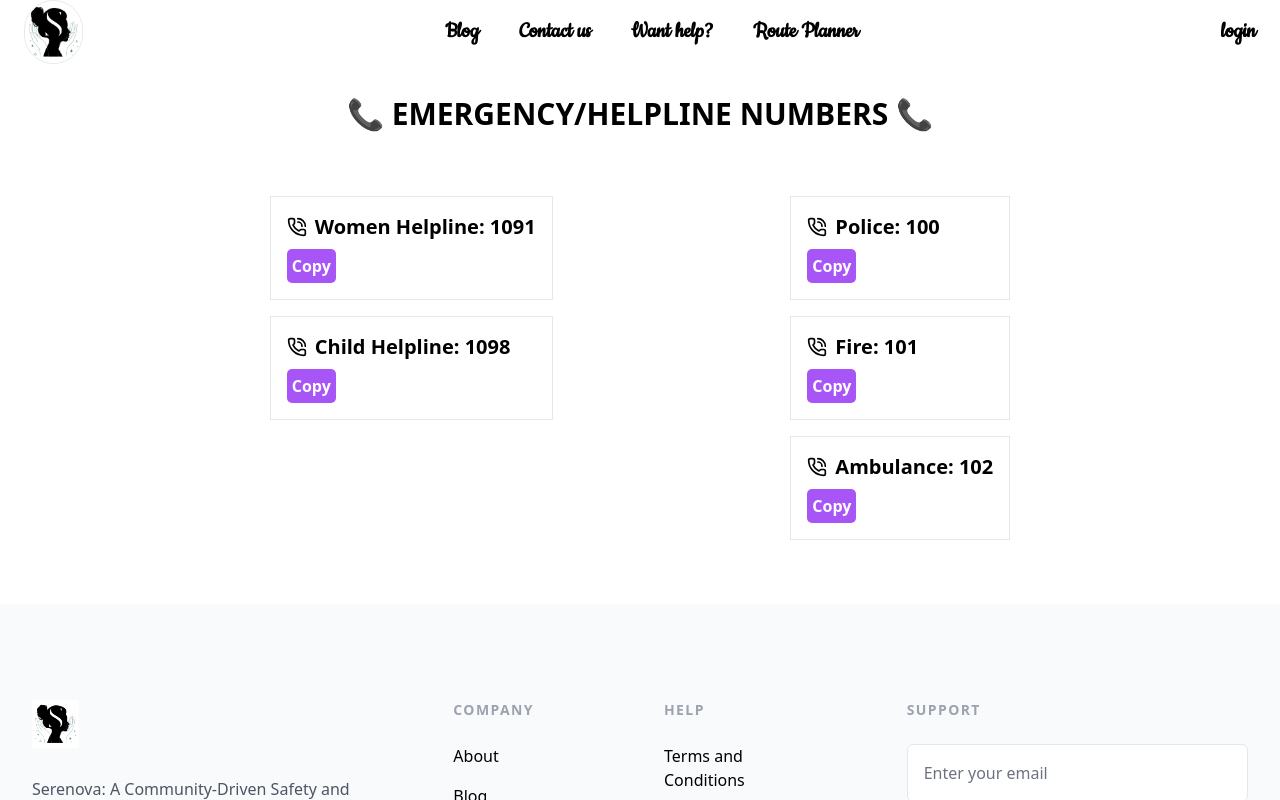
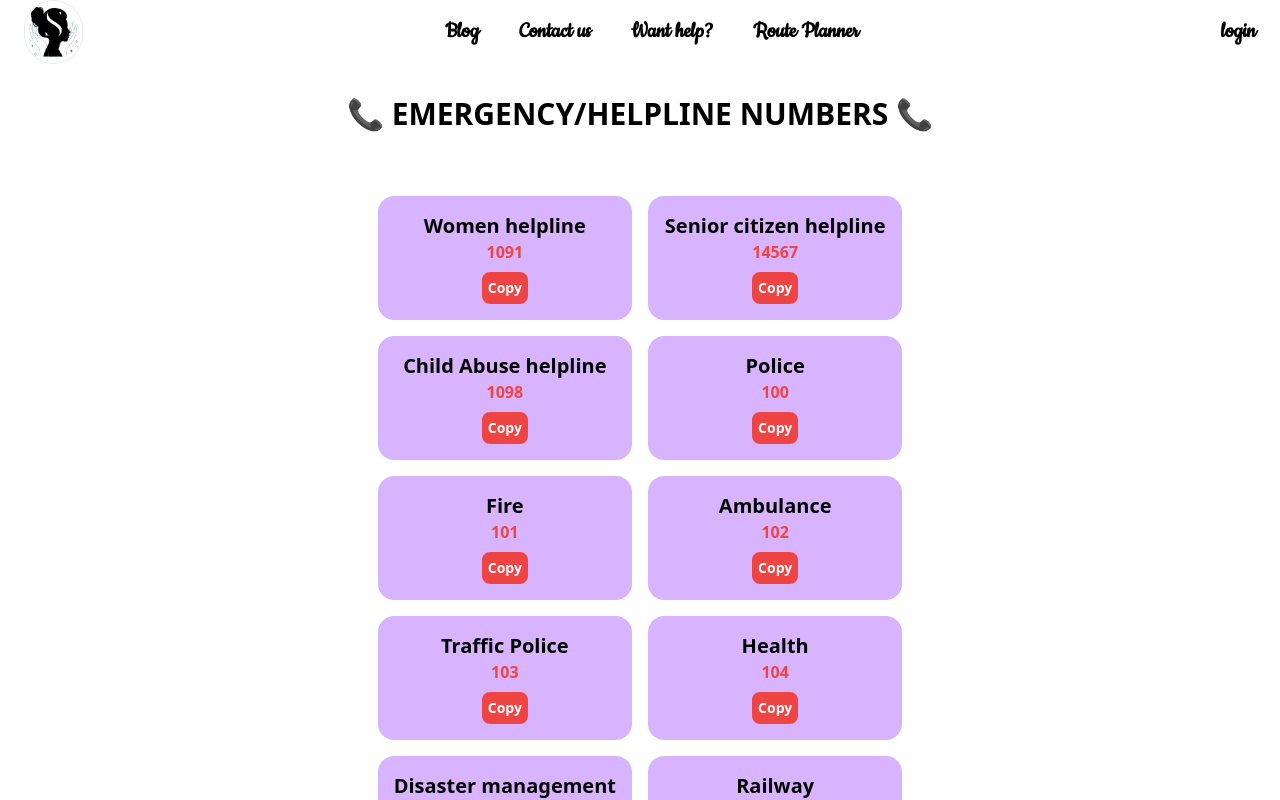
Before and after one commit to Aryan030204/Serenova-Empowering-Women--Protecting-Futures, a React (Vite) app in the folder client/: page /help in a window 1280 px wide. Shown: the top 800 px of the page. Built offline with nearby package versions, Linux system fonts and the light colour scheme; no server answers; a web font is replaced by a local one.

Commit message:
Help component updated

```diff
--- a/client/src/components/EmergencyNums.jsx
+++ b/client/src/components/EmergencyNums.jsx
@@ -1,11 +1,35 @@
-import React from 'react'
+import { useState } from "react";
 
-const EmergencyNums = () => {
+const EmergencyNums = ({ nums }) => {
+  const [copiedIndex, setCopiedIndex] = useState(null);
+
+  const copyNumber = (num, index) => {
+    navigator.clipboard.writeText(num);
+    setCopiedIndex(index);
+    setTimeout(() => {
+      setCopiedIndex(null);
+    }, 2000);
+  };
+
   return (
-    <div>
+    <div className="grid grid-cols-2 gap-4 justify-center items-center">
+      {nums.map((i, index) => (
+        <div
+          key={index}
+          className="flex flex-col p-4 h-fit justify-start items-center bg-purple-300 rounded-2xl"
+        >
+          <h1 className="font-bold text-xl">{i[0]}</h1>
+          <h2 className="text-red-500 font-semibold">{i[1]}</h2>
+          <button
+            className="bg-red-500 text-white p-[6px] text-sm rounded-lg font-semibold mt-2"
+            onClick={() => copyNumber(i[1], index)}
+          >
+            {copiedIndex === index ? "Copied" : "Copy"}
+          </button>
+        </div>
+      ))}
+    </div>
+  );
+};
 
-    </div>
-  )
-}
-
-export default EmergencyNums
+export default EmergencyNums;
--- a/client/src/pages/Help.jsx
+++ b/client/src/pages/Help.jsx
@@ -1,79 +1,17 @@
 import { PhoneCall } from "lucide-react";
+import EmergencyNums from "../components/EmergencyNums";
 
 const Help = () => {
-  const copyNumber = (num) => {
-    navigator.clipboard.writeText(num);
-  };
+
+  const nums = [["Women helpline",1091], ["Senior citizen helpline", 14567],["Child Abuse helpline",1098], ["Police",100], ["Fire",101], ["Ambulance",102], ["Traffic Police",103], ["Health",104], ["Disaster management",108], ["Railway",131], ["Domestic abuse",181], ["Anti corruption",1031], ["Road accident",1073], ["Anti terror",1090]];
+
   return (
     <div className="flex flex-col gap-[2rem] my-[2rem]">
       <h1 className="text-center text-3xl font-bold">
         📞 EMERGENCY/HELPLINE NUMBERS 📞
       </h1>
       <div className="flex justify-evenly items-start p-[2rem]">
-        <div className="flex flex-col gap-4">
-          <div className="flex flex-col gap-2 border p-4">
-            <div className="flex gap-2 items-center">
-              <PhoneCall size={20} />
-              <h1 className="text-xl font-semibold women">
-                Women Helpline: 1091
-              </h1>
-            </div>
-            <div>
-              <button
-                className="bg-purple-500 rounded-[5px] p-[5px] text-center text-white font-bold copyWomen"
-                onClick={copyNumber(1091)}
-              >
-                Copy
-              </button>
-            </div>
-          </div>
-          <div className="flex flex-col gap-2 border p-4">
-            <div className="flex gap-2 items-center">
-              <PhoneCall size={20} />
-              <h1 className="text-xl font-semibold">Child Helpline: 1098</h1>
-            </div>
-            <div>
-              <button className="bg-purple-500 rounded-[5px] p-[5px] text-center text-white font-bold" onClick={copyNumber(1098)}>
-                Copy
-              </button>
-            </div>
-          </div>
-        </div>
-        <div className="flex flex-col gap-4">
-          <div className="flex flex-col gap-2 border p-4">
-            <div className="flex gap-2 items-center">
-              <PhoneCall size={20} />
-              <h1 className="text-xl font-semibold">Police: 100</h1>
-            </div>
-            <div>
-              <button className="bg-purple-500 rounded-[5px] p-[5px] text-center text-white font-bold" onClick={copyNumber(100)}>
-                Copy
-              </button>
-            </div>
-          </div>
-          <div className="flex flex-col gap-2 border p-4">
-            <div className="flex gap-2 items-center">
-              <PhoneCall size={20} />
-              <h1 className="text-xl font-semibold">Fire: 101</h1>
-            </div>
-            <div>
-              <button className="bg-purple-500 rounded-[5px] p-[5px] text-center text-white font-bold" onClick={copyNumber(101)}>
-                Copy
-              </button>
-            </div>
-          </div>
-          <div className="flex flex-col gap-2 border p-4">
-            <div className="flex gap-2 items-center">
-              <PhoneCall size={20} />
-              <h1 className="text-xl font-semibold">Ambulance: 102</h1>
-            </div>
-            <div>
-              <button className="bg-purple-500 rounded-[5px] p-[5px] text-center text-white font-bold" onClick={copyNumber(102)}>
-                Copy
-              </button>
-            </div>
-          </div>
-        </div>
+        <EmergencyNums nums={nums}/>
       </div>
     </div>
   );
```
